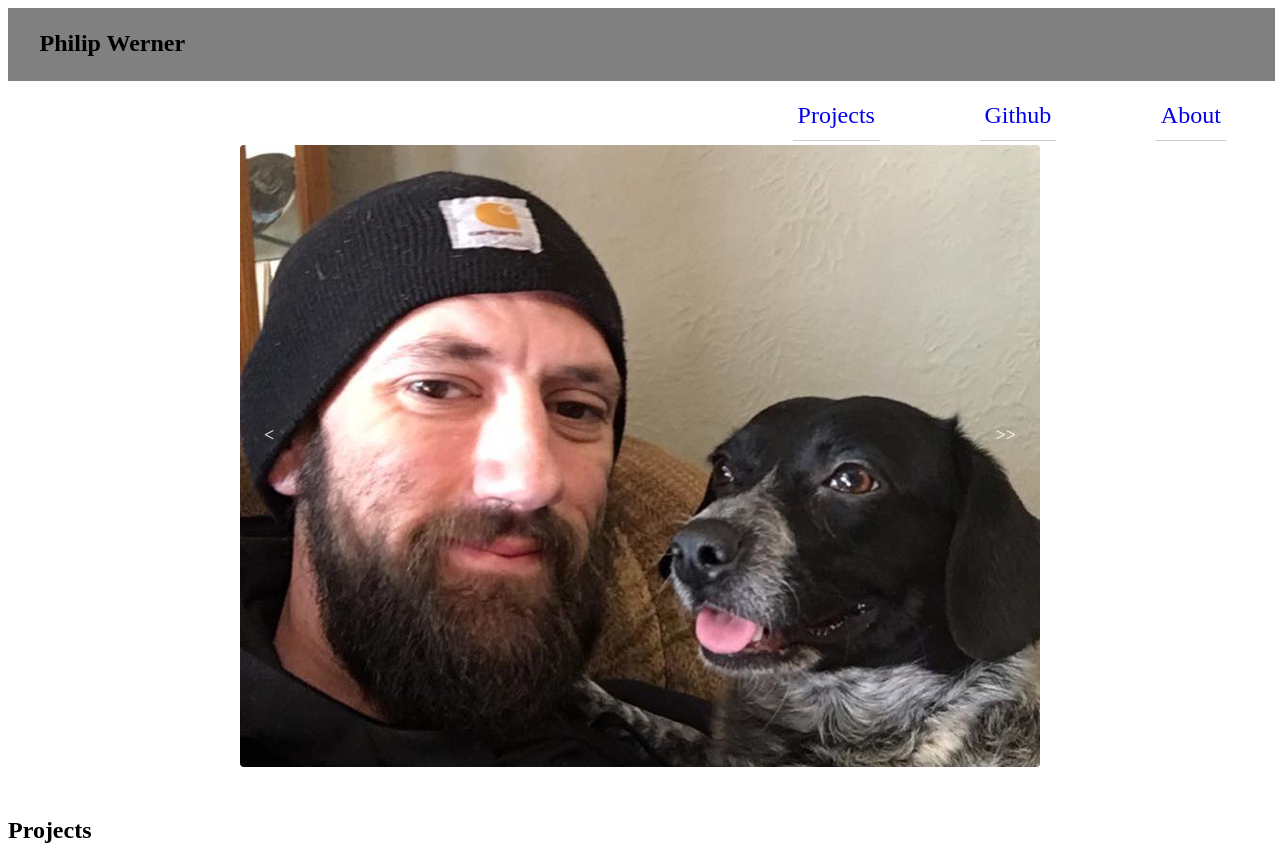
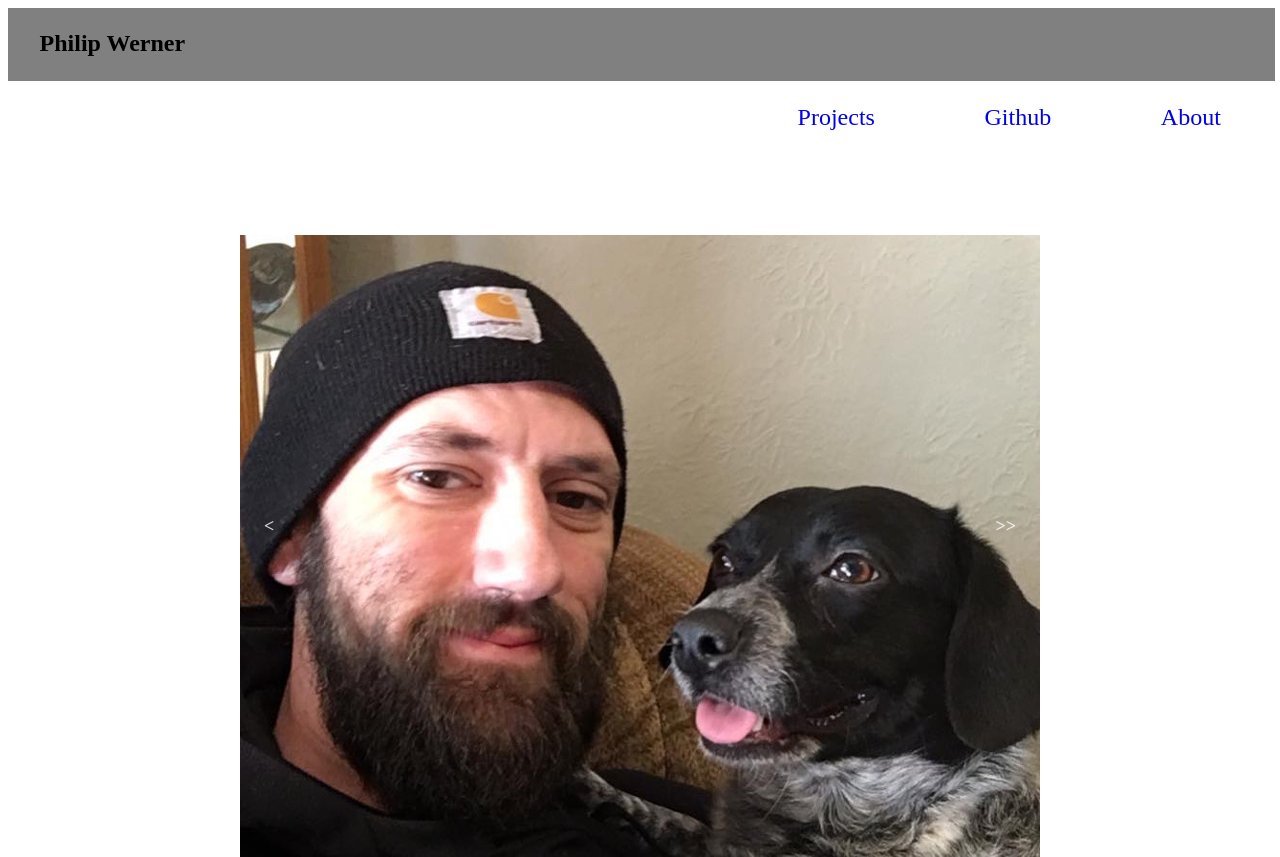
Before and after one commit to philipwerner/Portfolio, a plain HTML site: page index.html in a window 1280 px wide. Shown: the top 857 px of the page. Drawn offline with nearby package versions, Linux system fonts and the light colour scheme.

Commit message:
still working through slider styling and mobile first on the slider, its not really doind what i want it to....

```diff
--- a/index.html
+++ b/index.html
@@ -11,13 +11,13 @@
   <body>
     <header>
       <nav class="main-nav">
-        <i class="fa fa-bars" aria-hidden="true"></i>
         <h1>Philip Werner</h1>
         <ul>
           <li class="tab" data-content="projects"><a href=#>Projects</a></li>
           <li><a href="https://github.com/philipwerner">Github</a></li>
           <li class="tab" data-content="about"><a href=#>About</a></li>
         </ul>
+        <i class="fa fa-bars" aria-hidden="true"></i>
       </nav>
     </header>
 
--- a/styles/imageSlider.css
+++ b/styles/imageSlider.css
@@ -1,15 +1,14 @@
 #slider {
   position: relative;
   overflow: hidden;
-  margin: 20px auto 0 auto;
-  border-radius: 4px;
+  margin: 30px auto;
 }
 
 #slider ul {
   position: relative;
   margin: 0;
   padding: 0;
-  height: 200px;
+  max-height: 200px;
   list-style: none;
 }
 
--- a/styles/style.css
+++ b/styles/style.css
@@ -38,11 +38,12 @@ h1 {
 /*HERO IMAGE STYLING*/
 .hero {
   clear: both;
+  max-width: 100%;
+  max-height: 622px;
 }
 
 .hero img {
-  width: 100%;
-  height: auto;
+  max-width: 100%;
 }
 
 .projects-display {
@@ -116,8 +117,9 @@ footer h2 {
       clear: right;
     }
     .main-nav ul li {
-      display: inline;
+      display: inline-block;
       margin: auto 2em;
+      border: none;
     }
 
     .main-nav ul li a {
@@ -125,6 +127,7 @@ footer h2 {
     }
 
     .main-nav ul {
+      text-align: center;
       display: inline-block;
       float: right;
     }
```
